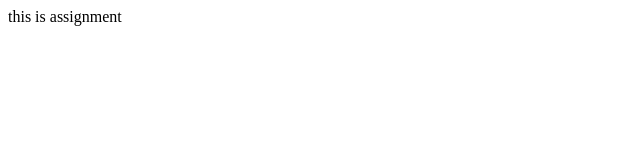
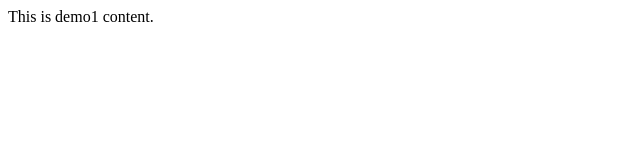
Before and after one commit to Sandhya312/Fynd-Academy, a plain HTML site: page Assignment/Day-3-assignment/index.html in a window 1280 px wide. Shown: the full height of the page, 0-640 px from the left. Drawn offline with Linux system fonts and the light colour scheme.

Commit message:
demo1 msgs

```diff
--- a/Assignment/Day-3-assignment/index.html
+++ b/Assignment/Day-3-assignment/index.html
@@ -7,7 +7,7 @@
     <title>Document</title>
 </head>
 <body>
-this is assignment
+This is demo1 content.
 
 </body>
 </html>
```
